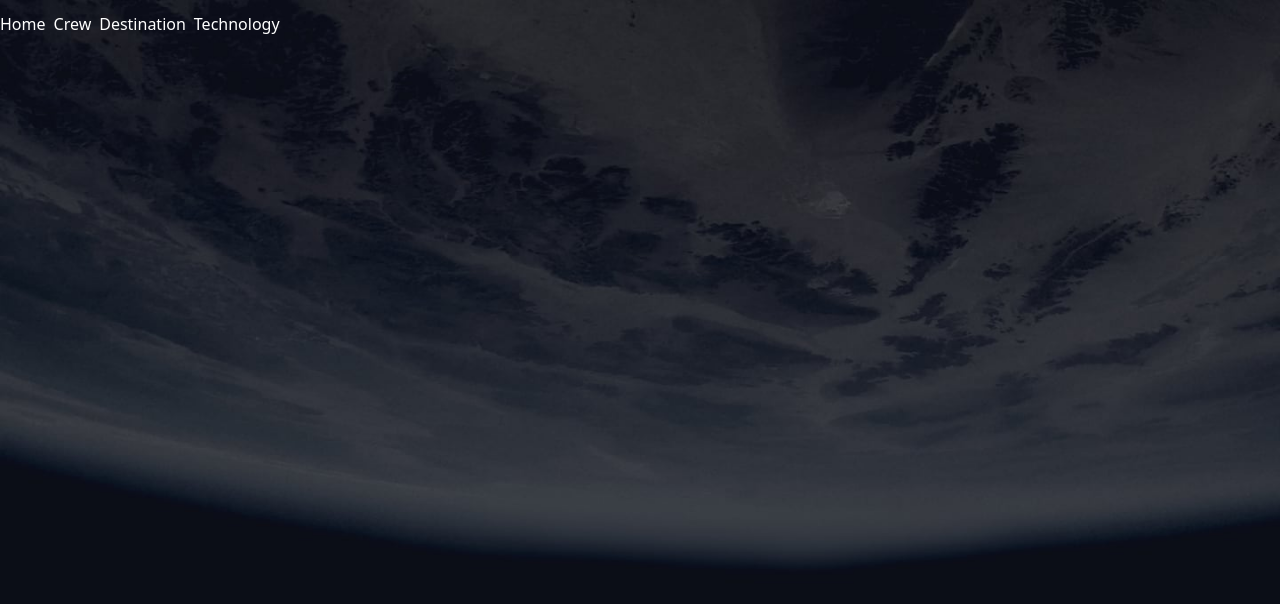
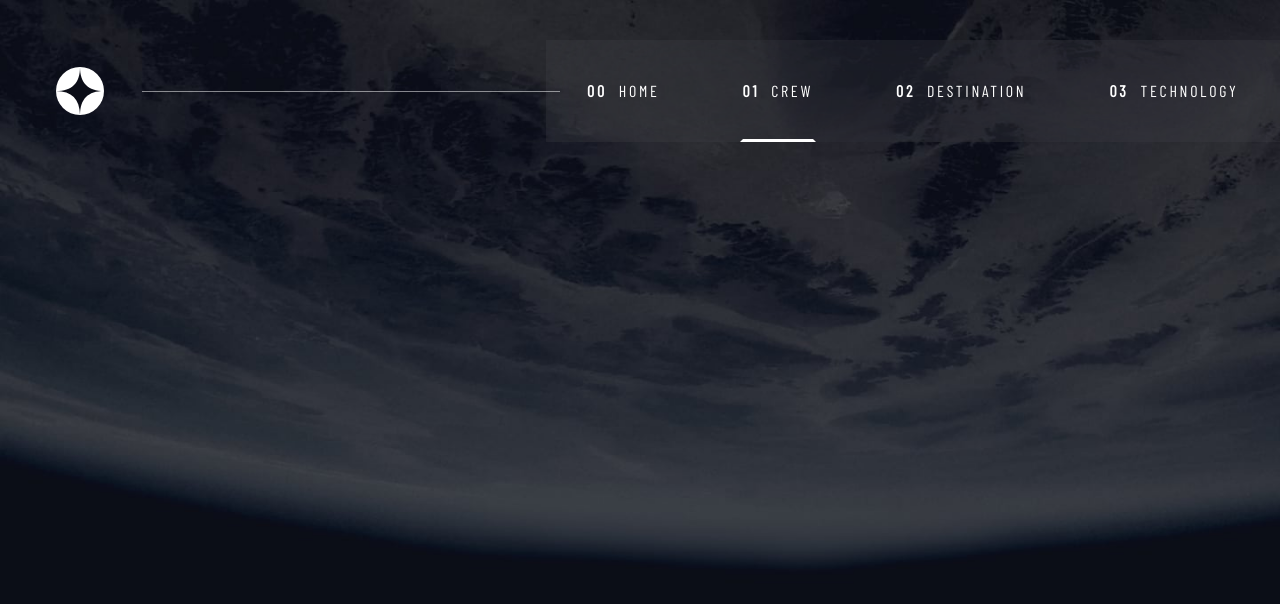
Before and after one commit to MaxTarasevich/space-tourism, a React (Create React App) app: page /Crew in a window 1280 px wide. Shown: the top 604 px of the page. Built offline with nearby package versions, Linux system fonts and the light colour scheme.

Commit message:
feat: navigation component ready

```diff
--- a/src/App.tsx
+++ b/src/App.tsx
@@ -16,7 +16,7 @@ function App() {
     <Navigation />
     <Routes>
 
-      <Route path="/" element={<Home />} />
+      <Route path="/Home" element={<Home />} />
       <Route path="/Crew" element={<Crew />} />
       <Route path="/Destination" element={<Destination />} />
       <Route path="/Technology" element={<Technology />} />
--- a/src/components/Navigation.tsx
+++ b/src/components/Navigation.tsx
@@ -1,22 +1,48 @@
-import React from 'react'
-import { Link } from 'react-router-dom'
+import React, { useState } from 'react'
+import {NavLink } from 'react-router-dom'
+
+import Logo from '../svg-components/Logo'
 
 const Navigation = () => {
+
+const Nav = ['Home','Crew','Destination','Technology']
+
+const [burger,setBurger]= useState<boolean>(false)
+
   return (
-    <ul className='fixed flex justify-center items-center py-3 gap-2 text-white-100'>
-        <li>
-            <Link to={'/'}>Home</Link>
-        </li>
-        <li>
-            <Link to={'/Crew'}>Crew</Link>
-        </li>
-        <li>
-            <Link to={'/Destination'}>Destination</Link>
-        </li>
-        <li>
-            <Link to={'/Technology'}>Technology</Link>
-        </li>
-    </ul>
+    <nav className='fixed w-full lg:pl-14 md:pl-10 pl-6 lg:py-10 md:py-0 py-6 flex justify-between items-center overflow-hidden'>
+
+        <Logo />
+
+        <ul className={`md:flex w-[60%] sm:min-w-[450px] justify-around bg-white-40 backdrop-blur-[81px] nav-text animate-hover
+                        md:static fixed top-0 ${burger ? 'right-0' : '-right-full'} z-10 md:flex-row flex-col md:p-0 pt-28 pl-8 md:min-h-fit min-h-screen
+                        before:absolute before:w-[57%] before:h-px before:bg-white-50 before:top-1/2 before:right-[98%] before:lg:block before:hidden`}>
+
+                            {Nav.map((i,index)=>(
+                                <li key={i}>
+                                    <NavLink to={`/${i}`}
+                                            className='inline-block md:py-9 py-3 md:w-fit w-full border-[3px] border-transparent
+                                                    hover:md:border-b-white-50 hover:md:border-r-transparent hover:border-r-white-50 animate-hover'
+                                            onClick={()=>setBurger(!burger)}
+                                    >
+                                        <span className='font-bold mr-3 lg:inline-block md:hidden'>
+                                            0{index}
+                                        </span>
+                                        {i}
+                                    </NavLink>
+                                </li>
+                            ))}
+
+        </ul>
+        <div className='md:hidden relative z-20 w-8 h-6 flex flex-col justify-between cursor-pointer mr-6 hover:animate-pulse'
+                onClick={()=>setBurger(!burger)}>
+            <span className={`inline-block h-[3px] w-full bg-purple ${burger ? 'rotate-45 translate-y-[10px]':''} animate-hover`}></span>
+            <span className={`inline-block h-[3px] w-full bg-purple ${burger ? 'opacity-0':''} animate-hover`}></span>
+            <span className={`inline-block h-[3px] w-full bg-purple  ${burger ? '-rotate-45 -translate-y-[10px]':''} animate-hover`}></span>
+        </div>
+
+    </nav>
+
   )
 }
 
--- a/src/index.css
+++ b/src/index.css
@@ -21,3 +21,21 @@
     font-style: normal;
     font-display: swap;
 }
+
+
+li a.active{
+        @apply md:border-b-white-100 md:border-r-transparent border-r-white-100;
+    }
+
+
+@layer components{
+
+    .animate-hover{
+        @apply transition-all duration-500 ease-in-out;
+    }
+
+    .nav-text{
+        @apply font-Barlow text-white-100 lg:text-nav md:text-subhead2 text-nav uppercase;
+    }
+
+}
```
